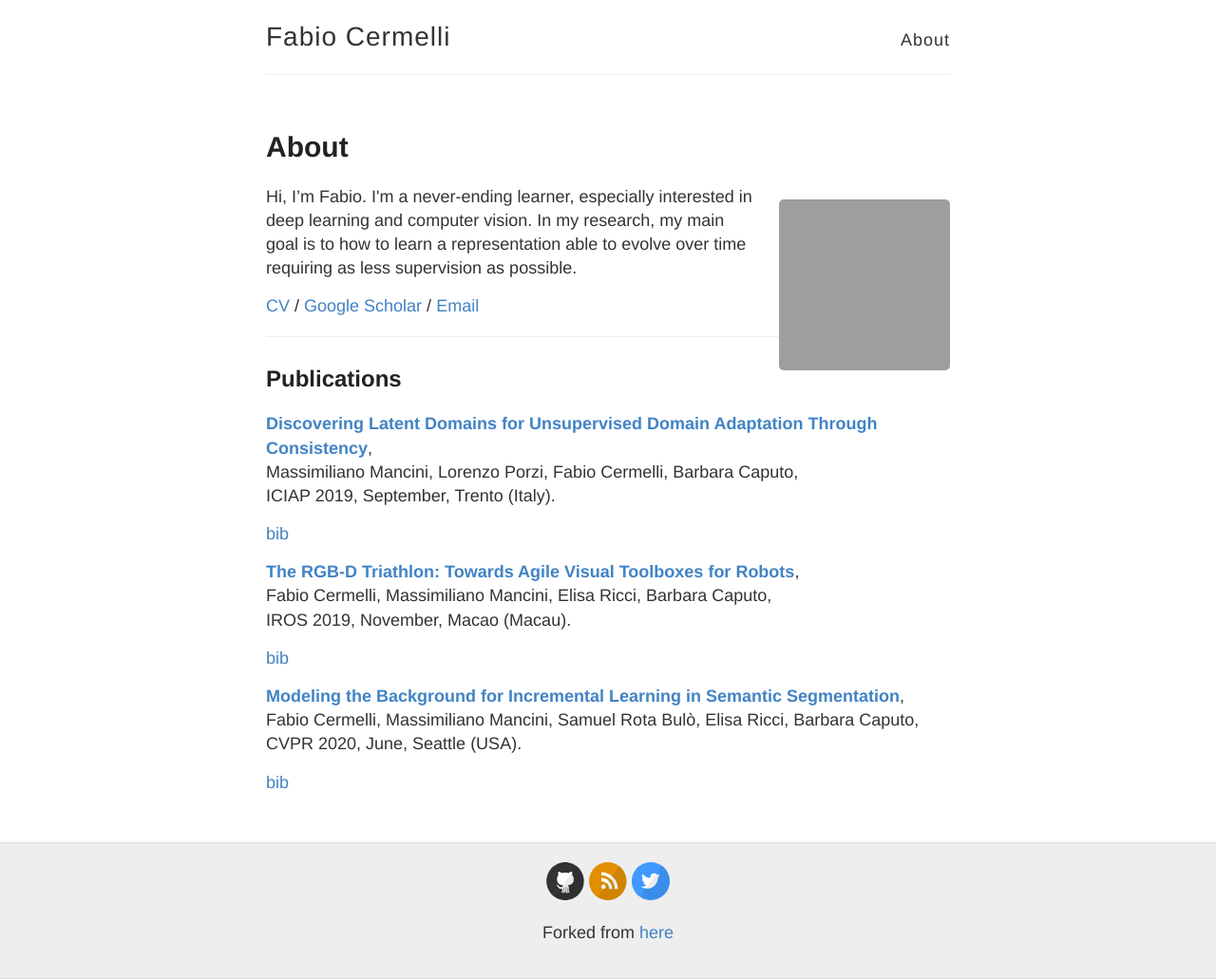
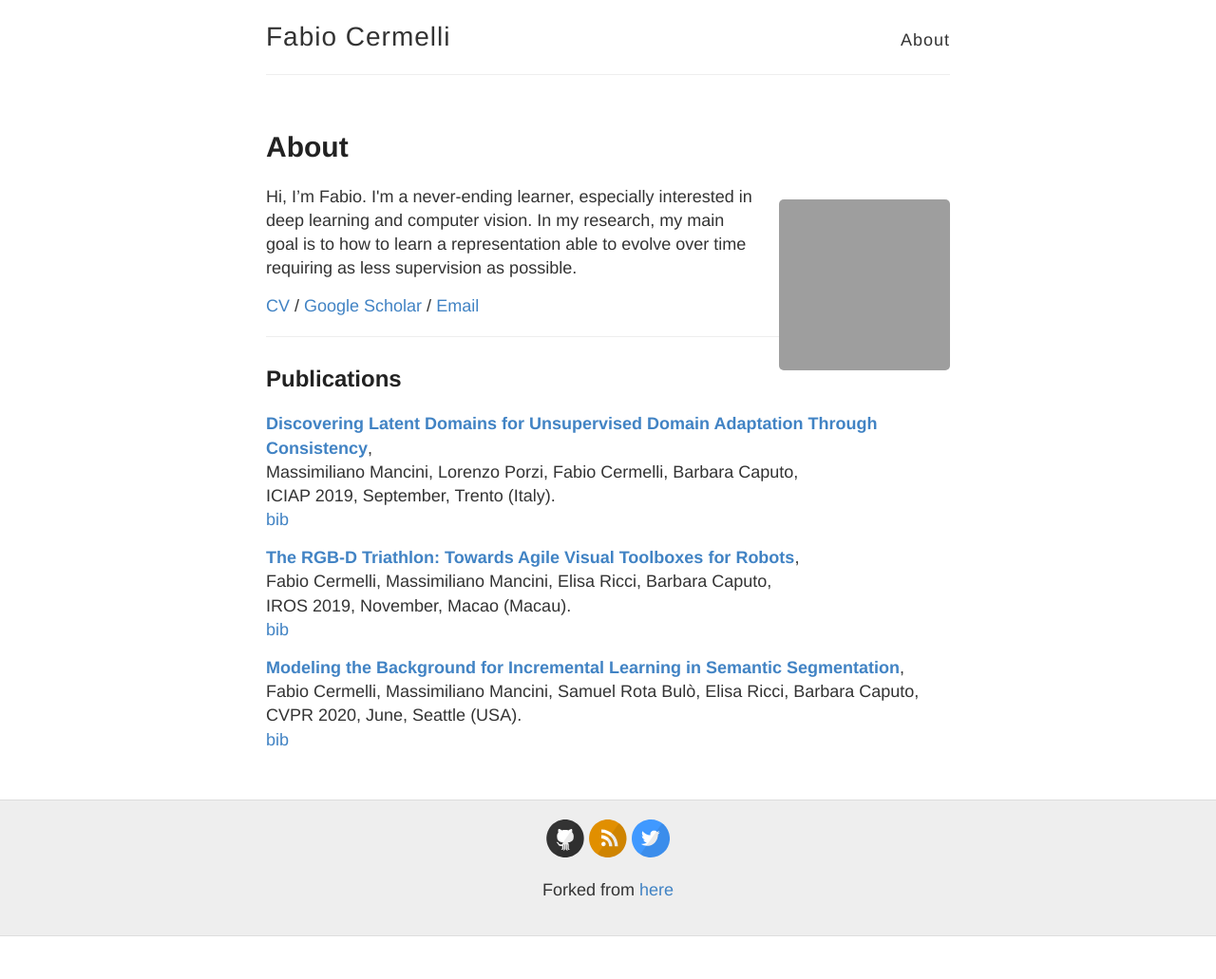
Before and after one commit to fcdl94/fcdl94.github.io, a Jekyll site: the page built from about.html, in a window 1280 px wide. Shown: the whole page at 95% size. Built offline with Jekyll 4.4.1, drawn with Linux system fonts in a browser that asks for light colours; after the commit the page ends 986 px from its top, so only the background shows below that; grey boxes are pictures that could not be loaded.

Commit message:
Spacing for bib

```diff
--- a/about.html
+++ b/about.html
@@ -25,11 +25,11 @@ permalink: /about/
 
 <div class="papers">
   <h2>Publications</h2>
-  {% assign papers = site.papers%}
+  {% assign papers = site.papers %}
   {% for paper in papers %}
     <article class="paper">
 
-      <p class="no-margin"><a href="{{ paper.link }}"><b>{{ paper.title }}</b></a>, <br>
+      <p class="margin-top"><a href="{{ paper.link }}"><b>{{ paper.title }}</b></a>, <br>
       {{ paper.authors }},<br>
       {{ paper.conference }}</p>
       <p class="margin-bottom"><a href="{{ paper.url }}">bib</a>
--- a/style.scss
+++ b/style.scss
@@ -68,22 +68,22 @@ p {
   margin: 15px 0;
 }
 
-.no-margin p {
+p.no-margin {
   padding: 0 0;
   margin: 1px 0;
 }
 
-.margin-bottom p {
+p.margin-bottom {
   padding: 0 0;
   margin: 0px 0 15px;
 }
 
-.margin-top p {
+p.margin-top {
   padding: 0 0;
   margin: 15px 0 0px;
 }
 
-.button p {
+p.button {
   background-color: $lightGray;
   padding: 0 5px;
 }
```
Also changed, not shown: _papers/cvpr20.md (+2 -1 lines), _papers/iciap19.md (line endings or trailing spaces), _papers/iros19.md (line endings or trailing spaces).
